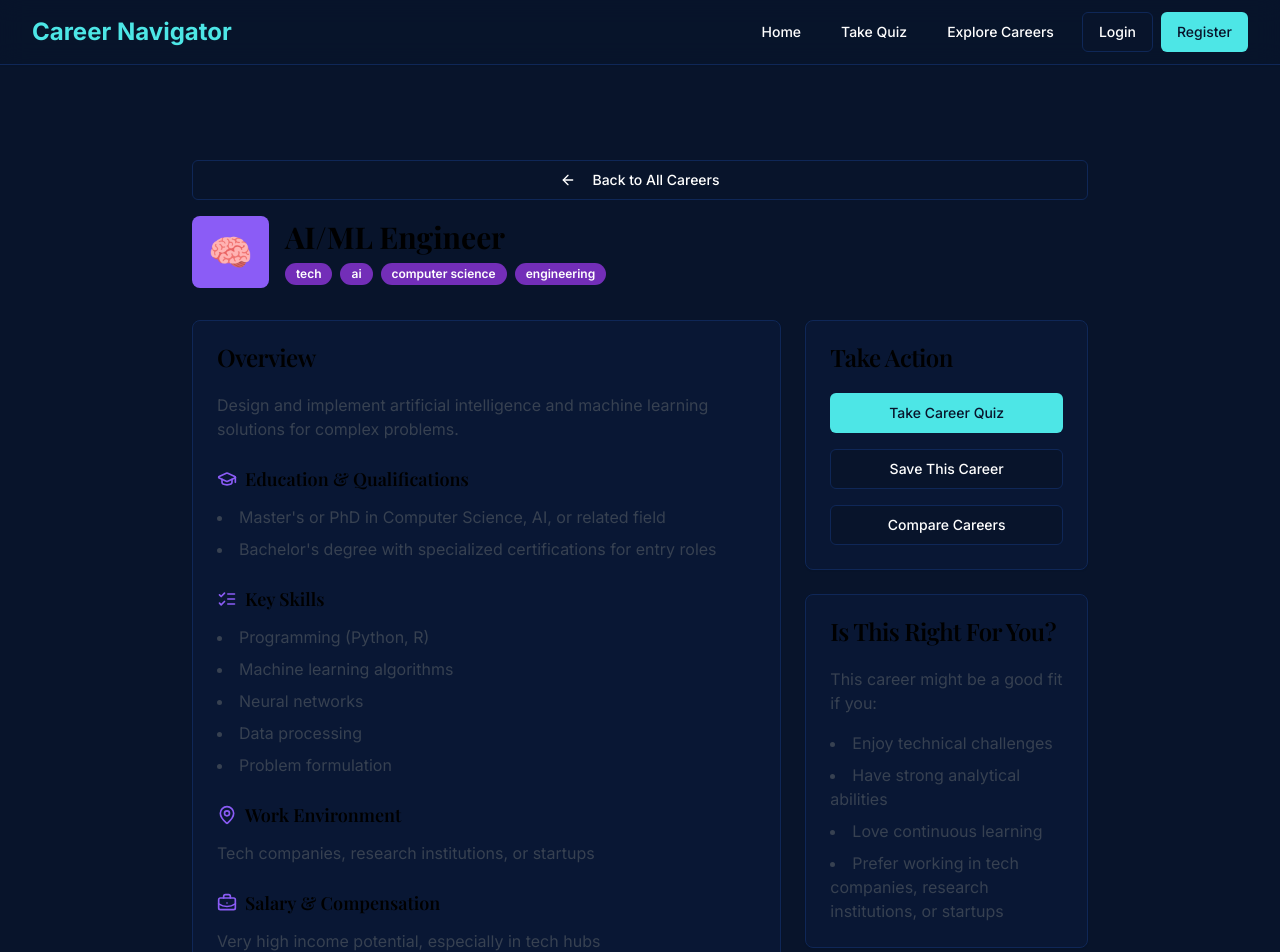
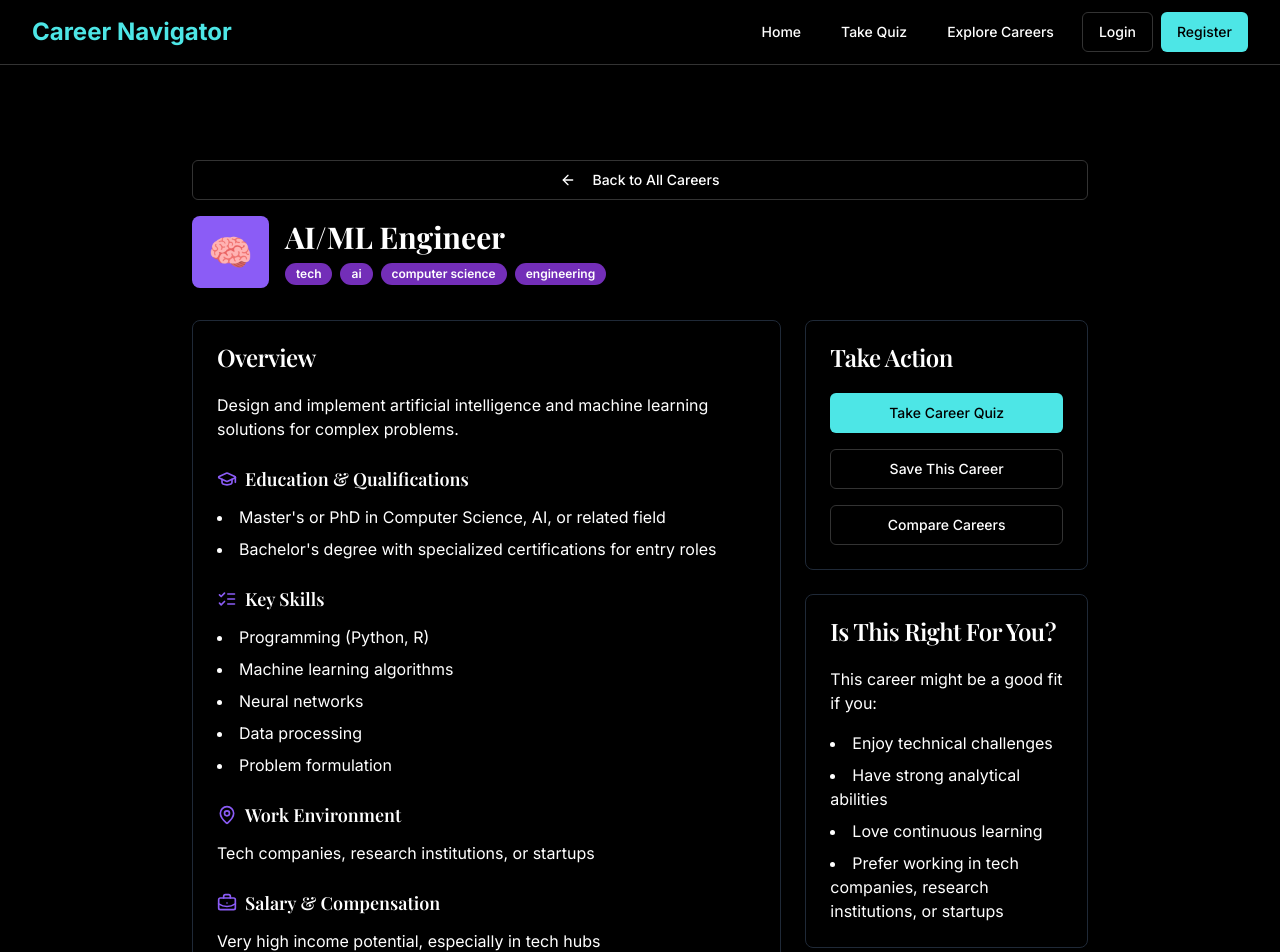
Before and after one commit to udayanaditya/dream-career-finder, a React (Vite) app: page /careers/ai-ml-engineer in a window 1280 px wide. Shown: the top 952 px of the page. Built offline with nearby package versions, Linux system fonts and the light colour scheme.

Commit message:
Fix: Change text and background colors
Change the text color of specific elements to white and the background color to black.

```diff
--- a/src/index.css
+++ b/src/index.css
@@ -1,4 +1,3 @@
-
 @tailwind base;
 @tailwind components;
 @tailwind utilities;
@@ -6,32 +5,32 @@
 @layer base {
   :root {
     /* Dark navy theme with purple and light blue accents (based on image) */
-    --background: 220 70% 10%; /* Deep navy blue */
+    --background: 0 0% 0%; /* Black background */
     --foreground: 0 0% 100%;
 
-    --card: 220 70% 12%;
+    --card: 0 0% 0%;
     --card-foreground: 0 0% 100%;
 
-    --popover: 220 70% 15%;
+    --popover: 0 0% 0%;
     --popover-foreground: 0 0% 100%;
 
     --primary: 180 75% 60%; /* Light blue accent from image */
-    --primary-foreground: 220 70% 10%;
+    --primary-foreground: 0 0% 0%;
 
     --secondary: 270 60% 45%; /* Purple accent from image */
     --secondary-foreground: 0 0% 100%;
 
-    --muted: 220 70% 20%;
-    --muted-foreground: 215 10% 80%;
+    --muted: 0 0% 10%;
+    --muted-foreground: 0 0% 80%;
 
     --accent: 180 75% 60%;
-    --accent-foreground: 220 70% 10%;
+    --accent-foreground: 0 0% 0%;
 
     --destructive: 0 84.2% 60.2%;
     --destructive-foreground: 0 0% 98%;
 
-    --border: 220 70% 20%;
-    --input: 220 70% 20%;
+    --border: 0 0% 20%;
+    --input: 0 0% 20%;
     --ring: 180 75% 60%;
 
     --radius: 0.5rem;
@@ -95,7 +94,7 @@
   @apply bg-secondary/90 border border-secondary/30;
 }
 
-/* Base background image across all pages */
+/* Background image across all pages */
 .bg-image-overlay {
   background-image: url('/lovable-uploads/04a305ea-73b6-4c4b-8f5f-118977d1a0c5.png');
   background-size: cover;
@@ -105,7 +104,7 @@
 
 /* Hero gradient - will overlay on top of base background */
 .hero-gradient {
-  background: linear-gradient(to right, rgba(12, 25, 44, 0.9), rgba(12, 25, 44, 0.8)),
+  background: linear-gradient(to right, rgba(0, 0, 0, 0.9), rgba(0, 0, 0, 0.8)),
               url('/lovable-uploads/04a305ea-73b6-4c4b-8f5f-118977d1a0c5.png');
   background-size: cover;
   background-position: center;
--- a/src/pages/CareerInfo.tsx
+++ b/src/pages/CareerInfo.tsx
@@ -43,7 +43,7 @@ const CareerInfo = () => {
       <PageWrapper>
         <div className="min-h-screen pt-24 pb-20 flex items-center justify-center">
           <div className="text-center">
-            <h1 className="text-2xl font-bold mb-4 text-black">Career not found</h1>
+            <h1 className="text-2xl font-bold mb-4 text-white">Career not found</h1>
             <Button asChild>
               <Link to="/careers">Browse All Careers</Link>
             </Button>
@@ -88,7 +88,7 @@ const CareerInfo = () => {
                   {career.icon}
                 </div>
                 <div>
-                  <h1 className="text-3xl font-bold text-black">{career.title}</h1>
+                  <h1 className="text-3xl font-bold text-white">{career.title}</h1>
                   <div className="flex flex-wrap gap-2 mt-2">
                     {career.tags.map((tag, index) => (
                       <Badge key={index} variant="secondary">{tag.replace('_', ' ')}</Badge>
@@ -99,20 +99,20 @@ const CareerInfo = () => {
             </div>
 
             <div className="grid grid-cols-1 md:grid-cols-3 gap-6 mb-8">
-              <Card className="md:col-span-2">
+              <Card className="md:col-span-2 bg-black border-gray-800">
                 <CardHeader>
-                  <CardTitle className="text-black">Overview</CardTitle>
+                  <CardTitle className="text-white">Overview</CardTitle>
                 </CardHeader>
                 <CardContent>
-                  <p className="text-gray-700 mb-6">{career.description}</p>
+                  <p className="text-white mb-6">{career.description}</p>
 
                   <div className="space-y-6">
                     <div>
-                      <h3 className="text-lg font-semibold flex items-center mb-3 text-black">
+                      <h3 className="text-lg font-semibold flex items-center mb-3 text-white">
                         <GraduationCap className="mr-2 h-5 w-5 text-career-purple" />
                         Education & Qualifications
                       </h3>
-                      <ul className="list-disc list-inside space-y-2 text-gray-700">
+                      <ul className="list-disc list-inside space-y-2 text-white">
                         {career.education.map((item, index) => (
                           <li key={index}>{item}</li>
                         ))}
@@ -120,11 +120,11 @@ const CareerInfo = () => {
                     </div>
 
                     <div>
-                      <h3 className="text-lg font-semibold flex items-center mb-3 text-black">
+                      <h3 className="text-lg font-semibold flex items-center mb-3 text-white">
                         <ListChecks className="mr-2 h-5 w-5 text-career-purple" />
                         Key Skills
                       </h3>
-                      <ul className="list-disc list-inside space-y-2 text-gray-700">
+                      <ul className="list-disc list-inside space-y-2 text-white">
                         {career.skills.map((skill, index) => (
                           <li key={index}>{skill}</li>
                         ))}
@@ -132,36 +132,36 @@ const CareerInfo = () => {
                     </div>
 
                     <div>
-                      <h3 className="text-lg font-semibold flex items-center mb-3 text-black">
+                      <h3 className="text-lg font-semibold flex items-center mb-3 text-white">
                         <MapPin className="mr-2 h-5 w-5 text-career-purple" />
                         Work Environment
                       </h3>
-                      <p className="text-gray-700">{career.workEnvironment}</p>
+                      <p className="text-white">{career.workEnvironment}</p>
                     </div>
 
                     <div>
-                      <h3 className="text-lg font-semibold flex items-center mb-3 text-black">
+                      <h3 className="text-lg font-semibold flex items-center mb-3 text-white">
                         <BriefcaseBusiness className="mr-2 h-5 w-5 text-career-purple" />
                         Salary & Compensation
                       </h3>
-                      <p className="text-gray-700">{career.salary}</p>
+                      <p className="text-white">{career.salary}</p>
                     </div>
 
                     <div>
-                      <h3 className="text-lg font-semibold flex items-center mb-3 text-black">
+                      <h3 className="text-lg font-semibold flex items-center mb-3 text-white">
                         <LineChart className="mr-2 h-5 w-5 text-career-purple" />
                         Growth Outlook
                       </h3>
-                      <p className="text-gray-700">{career.growthOutlook}</p>
+                      <p className="text-white">{career.growthOutlook}</p>
                     </div>
                   </div>
                 </CardContent>
               </Card>
 
               <div className="space-y-6">
-                <Card>
+                <Card className="bg-black border-gray-800">
                   <CardHeader>
-                    <CardTitle className="text-black">Take Action</CardTitle>
+                    <CardTitle className="text-white">Take Action</CardTitle>
                   </CardHeader>
                   <CardContent className="space-y-4">
                     <Button className="w-full">Take Career Quiz</Button>
@@ -170,15 +170,15 @@ const CareerInfo = () => {
                   </CardContent>
                 </Card>
 
-                <Card>
+                <Card className="bg-black border-gray-800">
                   <CardHeader>
-                    <CardTitle className="text-black">Is This Right For You?</CardTitle>
+                    <CardTitle className="text-white">Is This Right For You?</CardTitle>
                   </CardHeader>
                   <CardContent>
-                    <p className="text-gray-700 mb-4">
+                    <p className="text-white mb-4">
                       This career might be a good fit if you:
                     </p>
-                    <ul className="list-disc list-inside space-y-2 text-gray-700">
+                    <ul className="list-disc list-inside space-y-2 text-white">
                       <li>Enjoy {career.traits.includes('creative') ? 'creative work' : career.traits.includes('technical') ? 'technical challenges' : 'solving problems'}</li>
                       <li>Have strong {career.traits.includes('analytical') ? 'analytical abilities' : career.traits.includes('interpersonal') ? 'people skills' : 'attention to detail'}</li>
                       <li>{career.traits.includes('high_learning') ? 'Love continuous learning' : 'Prefer mastering specific skills'}</li>
@@ -191,7 +191,7 @@ const CareerInfo = () => {
 
             {relatedCareers.length > 0 && (
               <div>
-                <h2 className="text-2xl font-bold mb-6 text-black">Similar Careers You Might Like</h2>
+                <h2 className="text-2xl font-bold mb-6 text-white">Similar Careers You Might Like</h2>
                 <div className="grid grid-cols-1 md:grid-cols-3 gap-6">
                   {relatedCareers.map(relatedCareer => (
                     <CareerCard key={relatedCareer.id} career={relatedCareer} />
```
